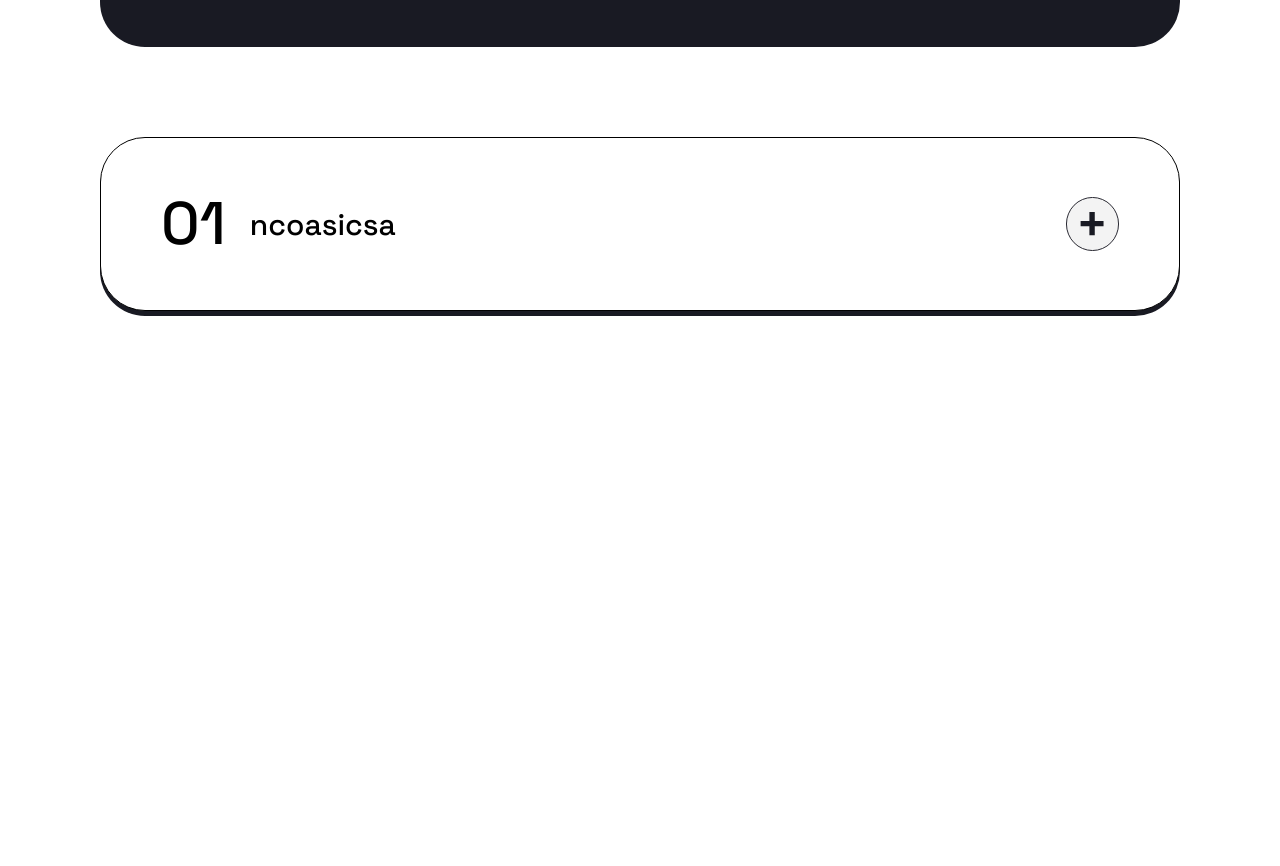
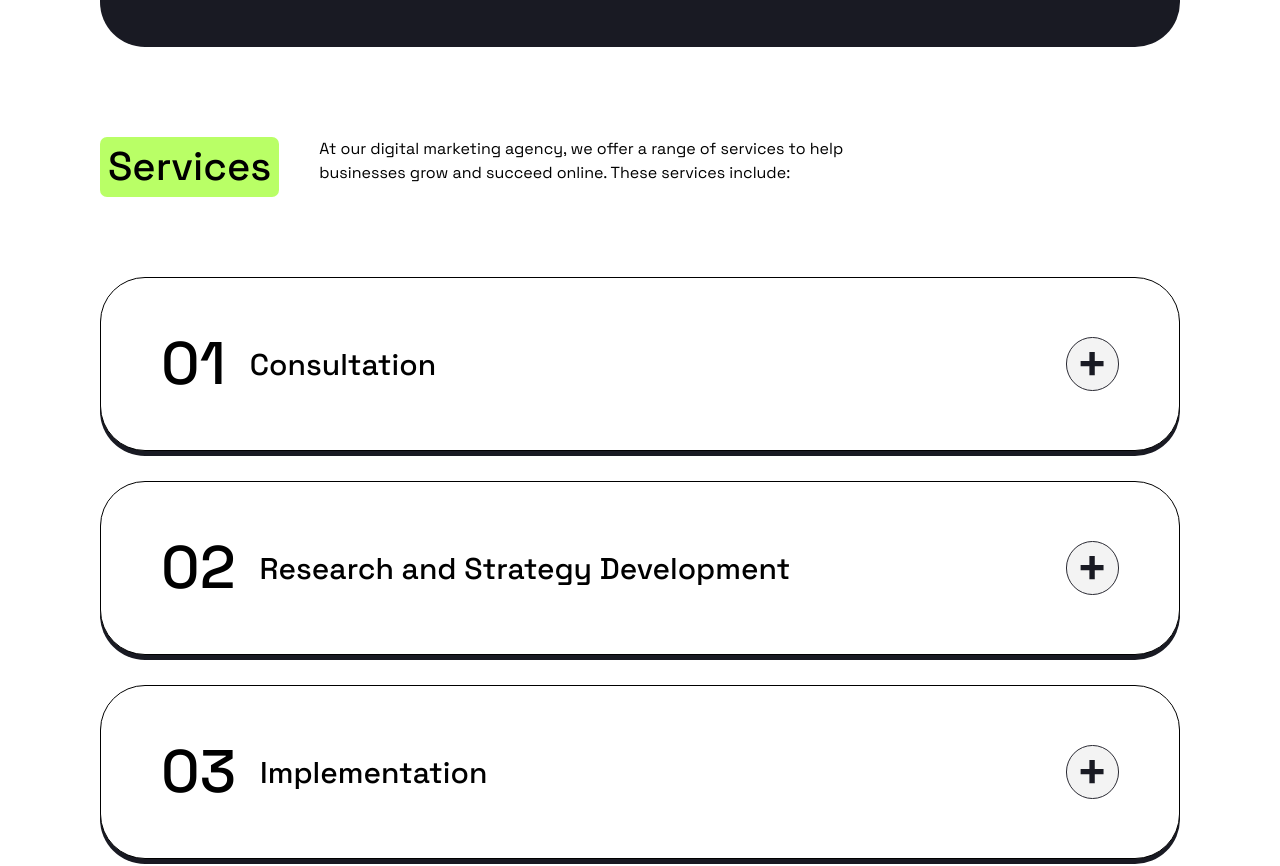
Before and after one commit to xsalles/tailwind-landpage, a React (Vite) app: page / in a window 1280 px wide. Shown: the part 3192-4058 px from the top of the page. Before the commit the page ends 3563 px from the top, so only its background shows below. Built offline with nearby package versions, Linux system fonts and the light colour scheme.

Commit message:
feat: created the faq section and added its to landpage

```diff
--- a/src/components/Faq/index.tsx
+++ b/src/components/Faq/index.tsx
@@ -49,7 +49,7 @@ export default function Faq({ number, title, description }: FaqProps) {
       </div>
 
       {isOpen && (
-        <div className="flex gap-7.5 flex-col">
+        <div className="flex gap-7.5 flex-col w-full">
           <hr className="w-full h-[1px]" />
           <p>{description}</p>
         </div>
--- a/src/data/data.ts
+++ b/src/data/data.ts
@@ -8,7 +8,7 @@ export const services = [
     illustration: illustrationsServices.magnifier,
     arrowIcon: iconsLinks.blackGreen,
     bgColor: "bg-[#F3F3F3]",
-    fontColor: "text-black", // Added fontColor
+    fontColor: "text-black",
   },
   {
     id: 2,
@@ -16,7 +16,7 @@ export const services = [
     illustration: illustrationsServices.click,
     arrowIcon: iconsLinks.blackGreen,
     bgColor: "bg-[#B9FF66]",
-    fontColor: "text-black", // Added fontColor
+    fontColor: "text-black",
   },
   {
     id: 3,
@@ -24,7 +24,7 @@ export const services = [
     illustration: illustrationsServices.emoji,
     arrowIcon: iconsLinks.whiteBlack,
     bgColor: "bg-[#191A23]",
-    fontColor: "text-white", // Added fontColor
+    fontColor: "text-white",
   },
   {
     id: 4,
@@ -32,7 +32,7 @@ export const services = [
     illustration: illustrationsServices.email,
     arrowIcon: iconsLinks.blackGreen,
     bgColor: "bg-[#F3F3F3]",
-    fontColor: "text-black", // Added fontColor
+    fontColor: "text-black",
   },
   {
     id: 5,
@@ -40,7 +40,7 @@ export const services = [
     illustration: illustrationsServices.content,
     arrowIcon: iconsLinks.blackGreen,
     bgColor: "bg-[#B9FF66]",
-    fontColor: "text-black", // Added fontColor
+    fontColor: "text-black",
   },
   {
     id: 6,
@@ -48,7 +48,7 @@ export const services = [
     illustration: illustrationsServices.analytics,
     arrowIcon: iconsLinks.whiteBlack,
     bgColor: "bg-[#191A23]",
-    fontColor: "text-white", // Added fontColor
+    fontColor: "text-white",
   },
 ];
 
@@ -69,3 +69,42 @@ export const caseStudies = [
       "For a national retail chain, we created a social media marketing campaign that increased followers by 25% and generated a 20% increase in online sales.",
   },
 ];
+
+export const faqData = [
+  {
+    number: "01",
+    title: "Consultation",
+    description:
+      "During the initial consultation, we will discuss your business goals and objectives, target audience, and current marketing efforts. This will allow us to understand your needs and tailor our services to best fit your requirements.",
+  },
+  {
+    number: "02",
+    title: "Research and Strategy Development",
+    description:
+      "We analyze market trends and your competitors to build a customized marketing strategy that aligns with your goals and target audience.",
+  },
+  {
+    number: "03",
+    title: "Implementation",
+    description:
+      "Our team puts the strategy into action, managing all aspects of execution, from content creation to campaign launch.",
+  },
+  {
+    number: "04",
+    title: "Monitoring and Optimization",
+    description:
+      "We track performance, analyze metrics, and make data-driven adjustments to maximize the success of your marketing efforts.",
+  },
+  {
+    number: "05",
+    title: "Reporting and Communication",
+    description:
+      "You receive regular reports and updates, keeping you informed about progress, performance, and next steps.",
+  },
+  {
+    number: "06",
+    title: "Continual Improvement",
+    description:
+      "We continuously refine strategies based on data, feedback, and market shifts to ensure long-term growth and effectiveness.",
+  },
+];
--- a/src/pages/landpage.tsx
+++ b/src/pages/landpage.tsx
@@ -1,8 +1,8 @@
 import "../../tailwind.css";
-import Faq from "../components/Faq";
 import CaseStudiesSection from "../sections/caseStudies";
 import CompanySection from "../sections/company";
 import HeroSection from "../sections/hero";
+import ProcessSection from "../sections/process";
 import ProposalSection from "../sections/proposal";
 import ServicesSection from "../sections/services";
 
@@ -14,7 +14,7 @@ export default function Landpage() {
       <ServicesSection />
       <ProposalSection />
       <CaseStudiesSection />
-      <Faq number="01" title="ncoasicsa" description="During the initial consultation, we will discuss your business goals and objectives, target audience, and current marketing efforts. This will allow us to understand your needs and tailor our services to best fit your requirements." />
+      <ProcessSection />
     </main>
   );
 }
--- /dev/null
+++ b/src/sections/process.tsx
@@ -0,0 +1,35 @@
+import Faq from "../components/Faq";
+import Heading from "../components/Heading";
+import { faqData } from "../data/data";
+
+export default function ProcessSection() {
+  return (
+    <section className="flex flex-col gap-20">
+      <div className="flex h-auto gap-10">
+        <Heading
+          fontSize="text-[40px]"
+          bgColor="bg-[#B9FF66]"
+          fontColor="text-black"
+        >
+          Services
+        </Heading>
+        <p className="w-[580px]">
+          At our digital marketing agency, we offer a range of services to help
+          businesses grow and succeed online. These services include:
+        </p>
+      </div>
+      <div className="flex flex-col h-auto w-full gap-7.5">
+        {
+            faqData.map((faq, key) => (
+              <Faq
+                key={key}
+                number={faq.number}
+                title={faq.title}
+                description={faq.description}
+              />
+            ))
+        }
+      </div>
+    </section>
+  );
+}
```
